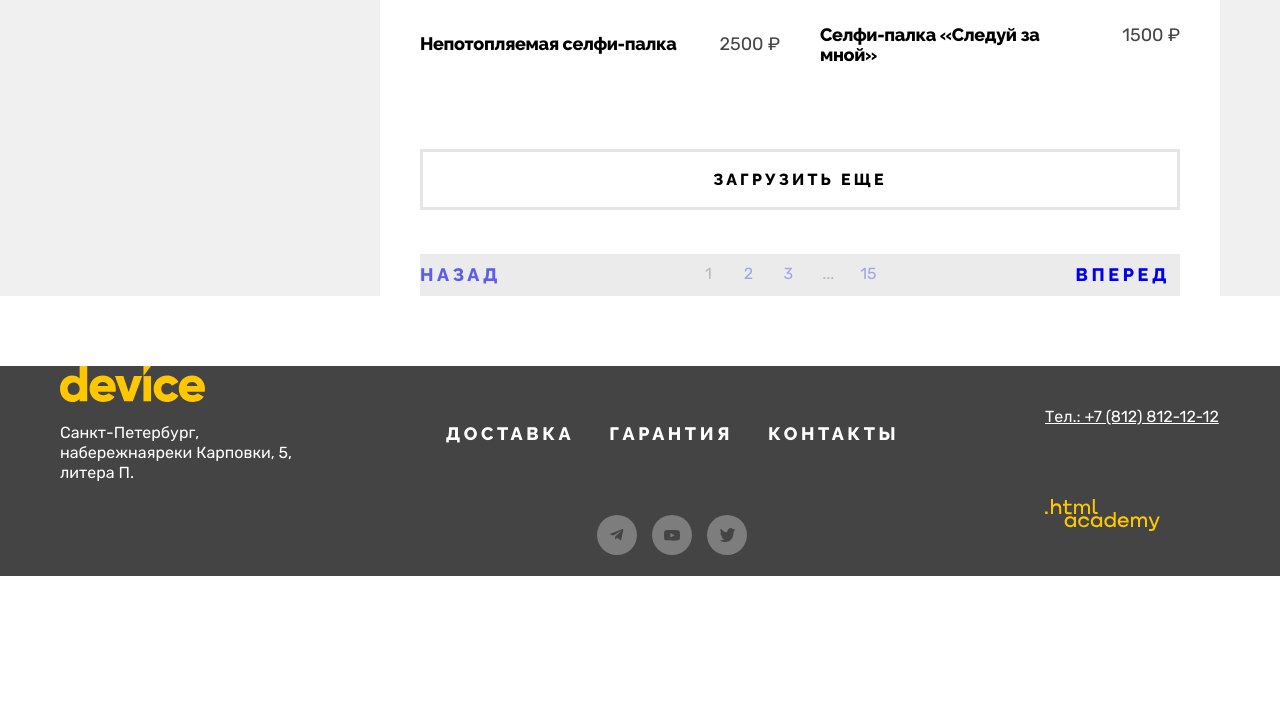
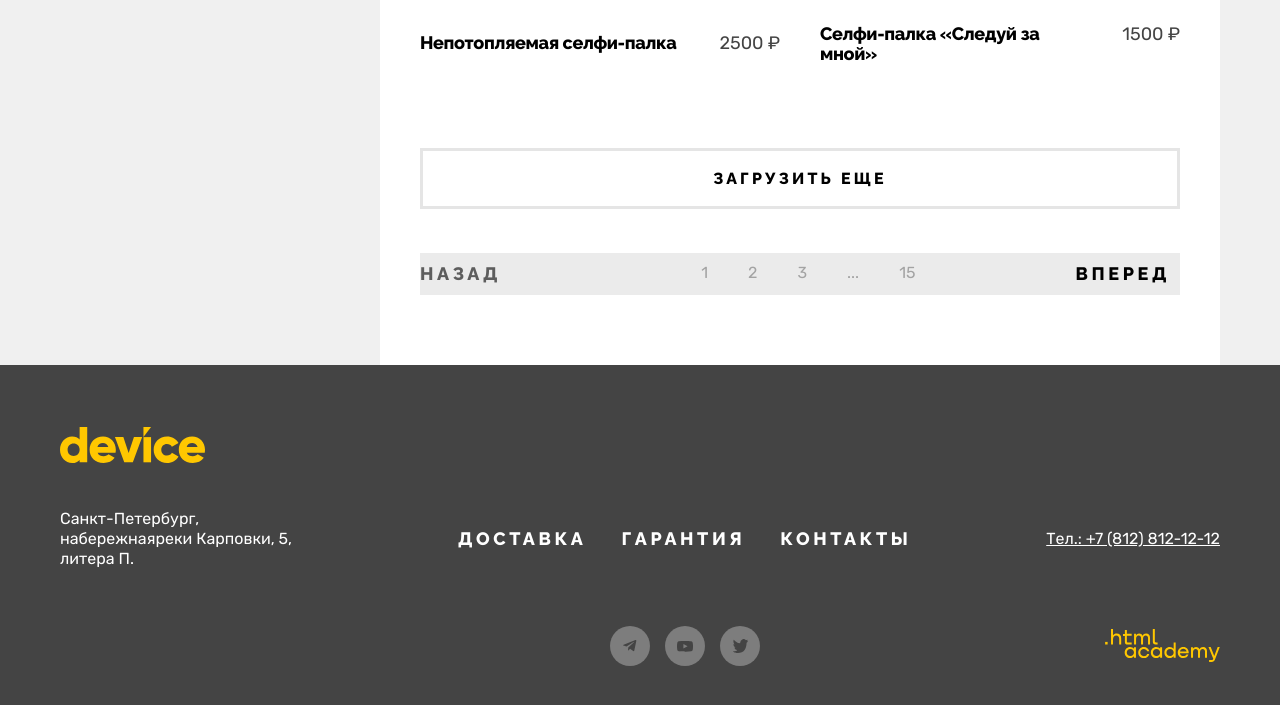
Before and after one commit to htmlacademy-htmlcss/2221053-device-35, a plain HTML site: page catalog.html in a window 1280 px wide. Shown: the part 1359-2064 px from the top of the page. Before the commit the page ends 1935 px from the top, so only its background shows below. Drawn offline with Linux system fonts and the light colour scheme.

Commit message:
переработаны ширины. Доделан грид футера

```diff
--- a/catalog.html
+++ b/catalog.html
@@ -130,11 +130,13 @@
             <a class="link-button more-products" href="#">Загрузить еще</a>
             <ul class="navigation-catalog-pages">
               <li class="back-page"><a href="#">Назад</a></li>
-              <li class="page-number"><a>1</a></li>
-              <li class="page-number"><a href="#">2</a></li>
-              <li class="page-number"><a href="#">3</a></li>
-              <li class="page-number"><a>...</a></li>
-              <li class="page-number"><a href="#">15</a></li>
+              <ul class="page-number-list">
+                <li class="page-number"><a>1</a></li>
+                <li class="page-number"><a href="#">2</a></li>
+                <li class="page-number"><a href="#">3</a></li>
+                <li class="page-number"><a>...</a></li>
+                <li class="page-number"><a href="#">15</a></li>
+              </ul>
               <li class="forward-page"><a href="#">Вперед</a></li>
             </ul>
           </section>
--- a/styles/style.css
+++ b/styles/style.css
@@ -37,7 +37,7 @@ body {
   font-style: normal;
   font-weight: 400;
   font-size: 16px;
-  line-height: calc(5 / 4);
+  line-height: 20px;
   color: #444444;
   background: #FFFFFF;
 
@@ -167,7 +167,7 @@ header ul {
 .subscription form input,
 .subscription small {
   font-size: 18px;
-  line-height: calc(5 / 3);
+  line-height: 30px;
 }
 
 .user-menu {
@@ -210,7 +210,7 @@ header ul {
   font-family: 'Rubik', Arial, sans-serif;
   font-weight: 400;
   font-size: 16px;
-  line-height: calc(8 /9);
+  line-height: 18px;
   text-transform: none;
   display: none;
   list-style-type: none;
@@ -271,11 +271,11 @@ header ul {
 .slide-feature-value {
   font-weight: 400;
   font-size: 36px;
-  line-height: calc(5 / 6);
+  line-height: 30px;
 }
 
 .slide-feature {
-  line-height: calc(15 / 8);
+  line-height: 30px;
   text-align: left;
   color: #444444;
 }
@@ -294,7 +294,7 @@ header ul {
 
 .main-category-list {
   font-size: 18px;
-  line-height: calc(4 / 3);
+  line-height: 24px;
   letter-spacing: -0.02em;
 
   display: flex;
@@ -322,8 +322,8 @@ header ul {
   width: 1160px;
   margin: 0 auto;
   display: grid;
-  grid-template-columns: calc( 294% / 11.6 ) calc( 694% / 11.6 );
-  column-gap: calc( 116% / 11.6 );
+  grid-template-columns: 4fr 11fr;
+  column-gap: 116px;
   row-gap: 35px;
   padding-top: 65px;
   list-style-type: none;
@@ -333,8 +333,7 @@ header ul {
 .services-list li { display: contents; }
 
 .services-list .link-button {
-  width: calc( 160% / 2.94);
-  height: calc( 40em / 21 );
+  width: 54.4%;
   padding-top: 7.5px;
   padding-bottom: 7.5px;
 }
@@ -402,7 +401,7 @@ li .service-visible {
   padding-left: 34px;
   font-weight: 700;
   font-size: 18px;
-  line-height: calc(10 / 9);
+  line-height: 20px;
   letter-spacing: -0.02em;
   color: #000000;
 }
@@ -478,10 +477,15 @@ footer {
   width: 1160px;
   margin: 0 auto;
   display: grid;
-  grid-template-columns: 1.37fr 4.26fr 1fr;
+  grid-template-columns: 3fr 8fr 2fr;
   grid-template-areas: "logo . ."
                        "address nav-service phone-number"
                        ". nav-social academy-logo";
+  justify-content: space-between;
+  align-items: center;
+  row-gap: 25px;
+  padding-top: 62px;
+  padding-bottom: 61px;
 }
 
 .container-footer section {display: contents;}
@@ -524,6 +528,9 @@ footer a { color: #FFFFFF; }
   gap: 35px;
 }
 
+.phone-number-footer,
+.academy-logo { justify-self: end; }
+
 
 
 
@@ -534,6 +541,7 @@ footer a { color: #FFFFFF; }
 .catalog-main {
   display: block;
   width: 100%;
+  margin-bottom: -70px;
 }
 
 .catalog-main-header {
@@ -576,7 +584,7 @@ footer a { color: #FFFFFF; }
   color: #000000;
   background: #F0F0F0;
   display: grid;
-  grid-template-columns: 1fr 2.625fr;
+  grid-template-columns: 3fr 7fr;
   width: 1160px;
   margin: 0 auto;
 }
@@ -729,12 +737,15 @@ select option { font-weight: 400; }
   color: #444444;
   background: #EBEBEB;
   display: flex;
-  justify-content: center;
+  justify-content: space-between;
   margin: 0 40px;
   padding: 10px;
   list-style-type: none;
   padding-left: 0;
+  margin-bottom: 70px;
 }
+
+.navigation-catalog-pages a { color: #000000;}
 
 .navigation-catalog-pages a { text-decoration: none; }
 
@@ -749,9 +760,12 @@ select option { font-weight: 400; }
 
 .forward-page { text-align: right; }
 
-.page-number {
-  min-width: 2.5em;
-  flex-shrink: 0;
+.page-number-list {
+  text-decoration: none;
+  list-style: none;
+  display: flex;
+  justify-content: space-between;
+  gap: 40px;
 }
 
 .back-page a,
```
